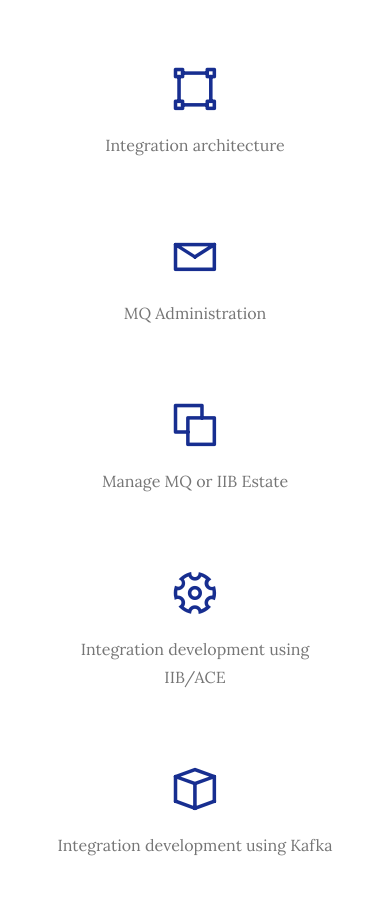
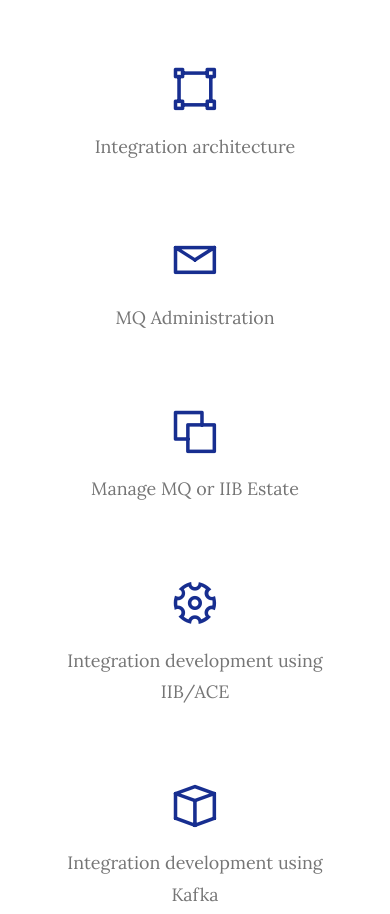
Before and after one commit to Dashagr/consultaj, a plain HTML site: page index.html in a window 390 px wide. Shown: the part 1020-1934 px from the top of the page. Drawn offline with Linux system fonts and the light colour scheme; files whose address does not match are found by name.

Commit message:
font size updation

```diff
--- a/css/main.css
+++ b/css/main.css
@@ -2769,7 +2769,7 @@ html.no-csstransitions .home-content__main {
 
     .services-list .service-text {
         margin-left: 0;
-        font-size: 1.7rem;
+        font-size: 2rem;
     }
 
     .services-list .service-icon {
@@ -2792,6 +2792,10 @@ html.no-csstransitions .home-content__main {
 
     .services-list h3 {
         font-size: 2.5rem;
+    }
+
+    .services-list .service-text {
+        font-size: 1.9rem;
     }
 
     .contrast__buttons {
```
